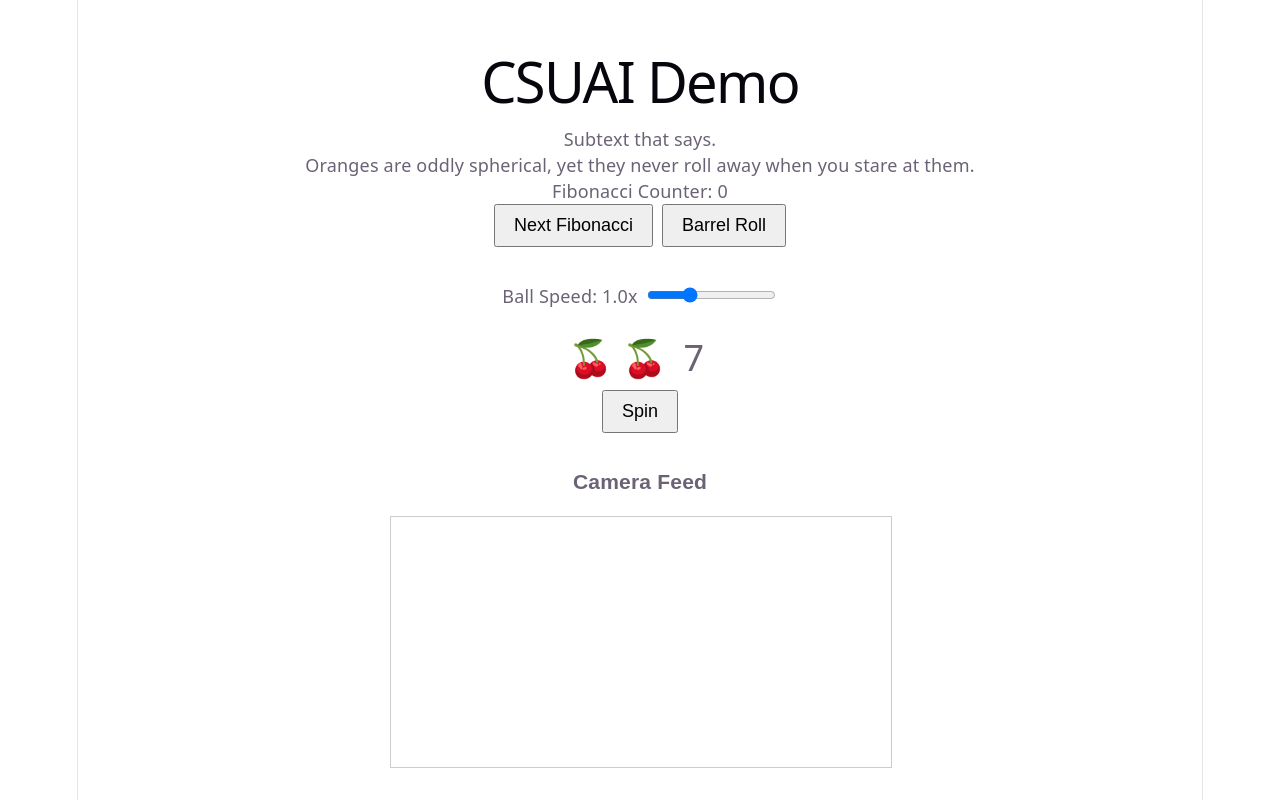
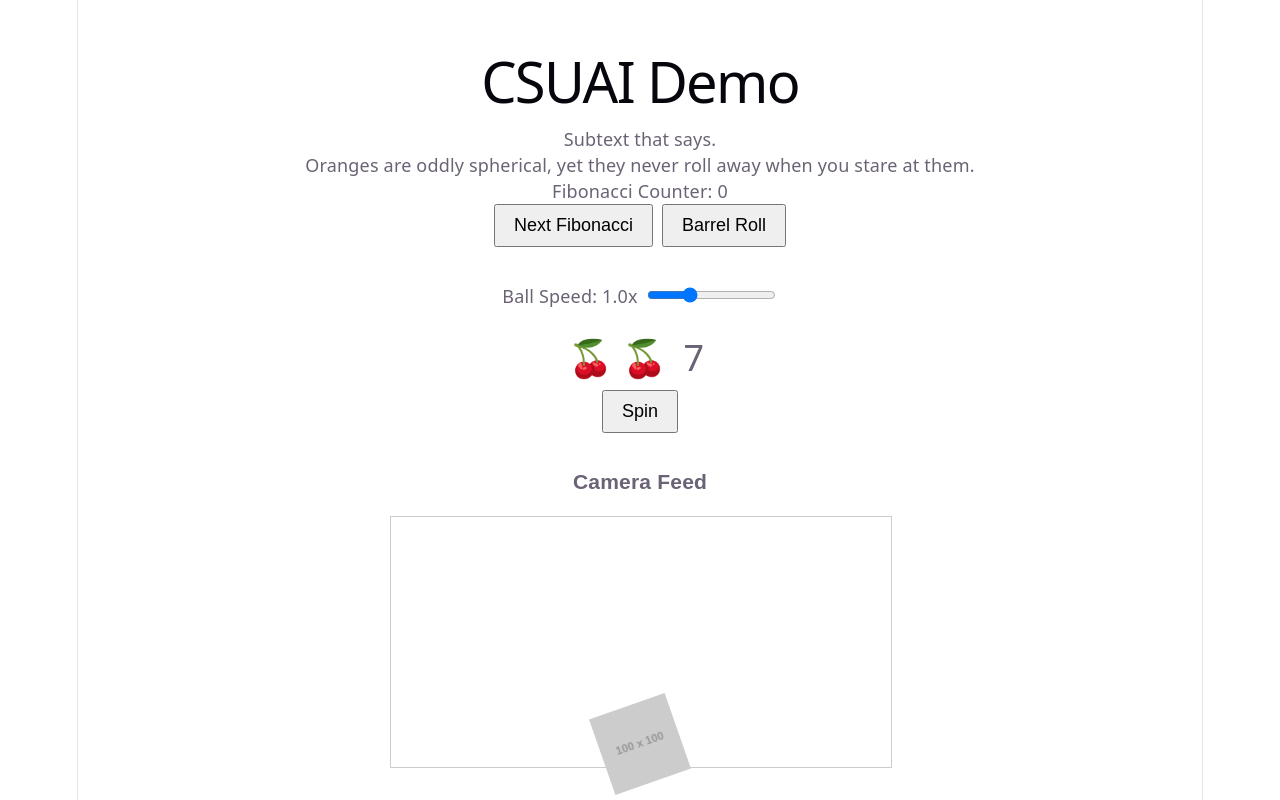
Before and after one commit to codegenie-hackabot/csuai-demo, a React (Vite) app: page / in a window 1280 px wide. Shown: the top 800 px of the page. Built offline with nearby package versions, Linux system fonts and the light colour scheme; no server answers.

Commit message:
Add Potato to App

```diff
--- a/src/App.jsx
+++ b/src/App.jsx
@@ -6,6 +6,7 @@ import VoiceRecorder from './VoiceRecorder';
 import Stopwatch from './Stopwatch';
 import BouncingBall from './BouncingBall';
 import ContactModal from './ContactModal';
+import Potato from './Potato';
 
 function App() {
   const [fibPrev, setFibPrev] = useState(0);
@@ -83,6 +84,7 @@ function App() {
       </section>
       <button onClick={() => setIsModalOpen(true)} style={{ marginTop: '1.5rem' }}>Contact Us</button>
       <ContactModal isOpen={isModalOpen} onClose={() => setIsModalOpen(false)} />
+      <Potato />
     </div>
   );
 }
```
